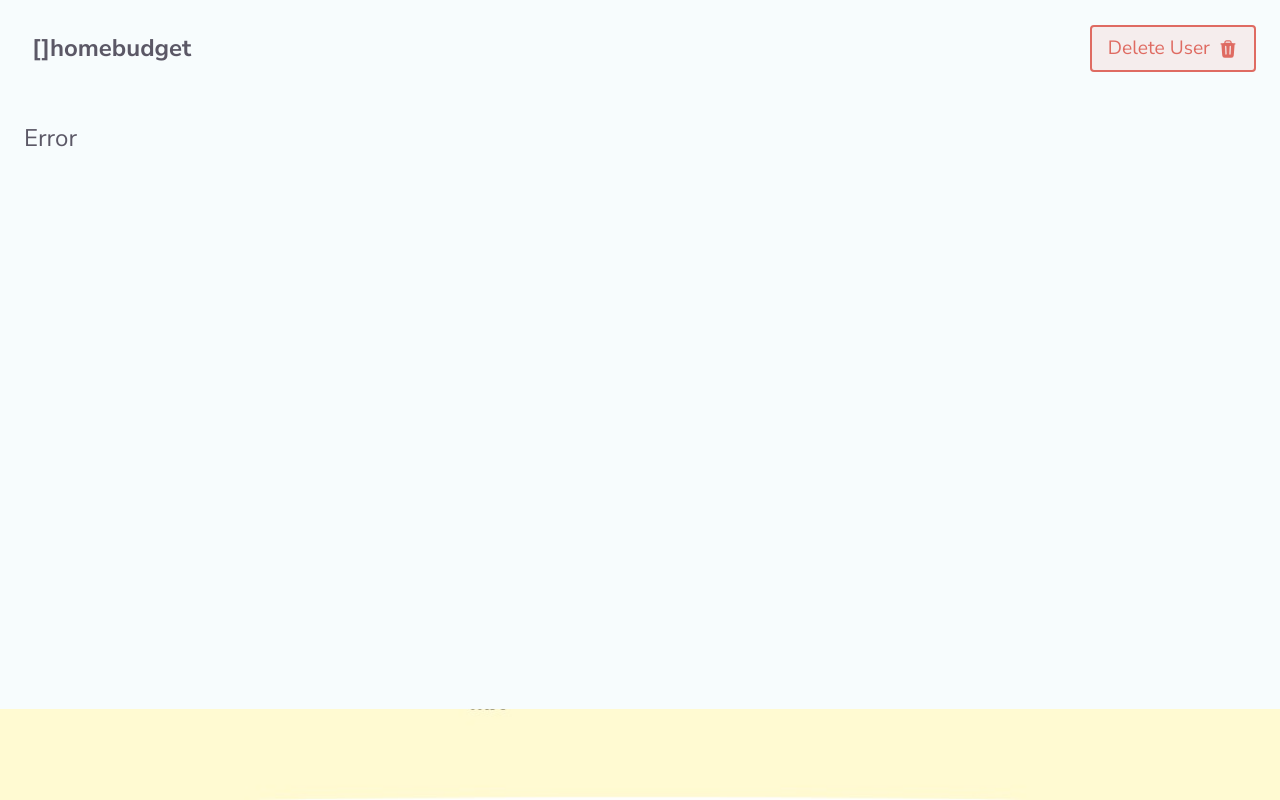
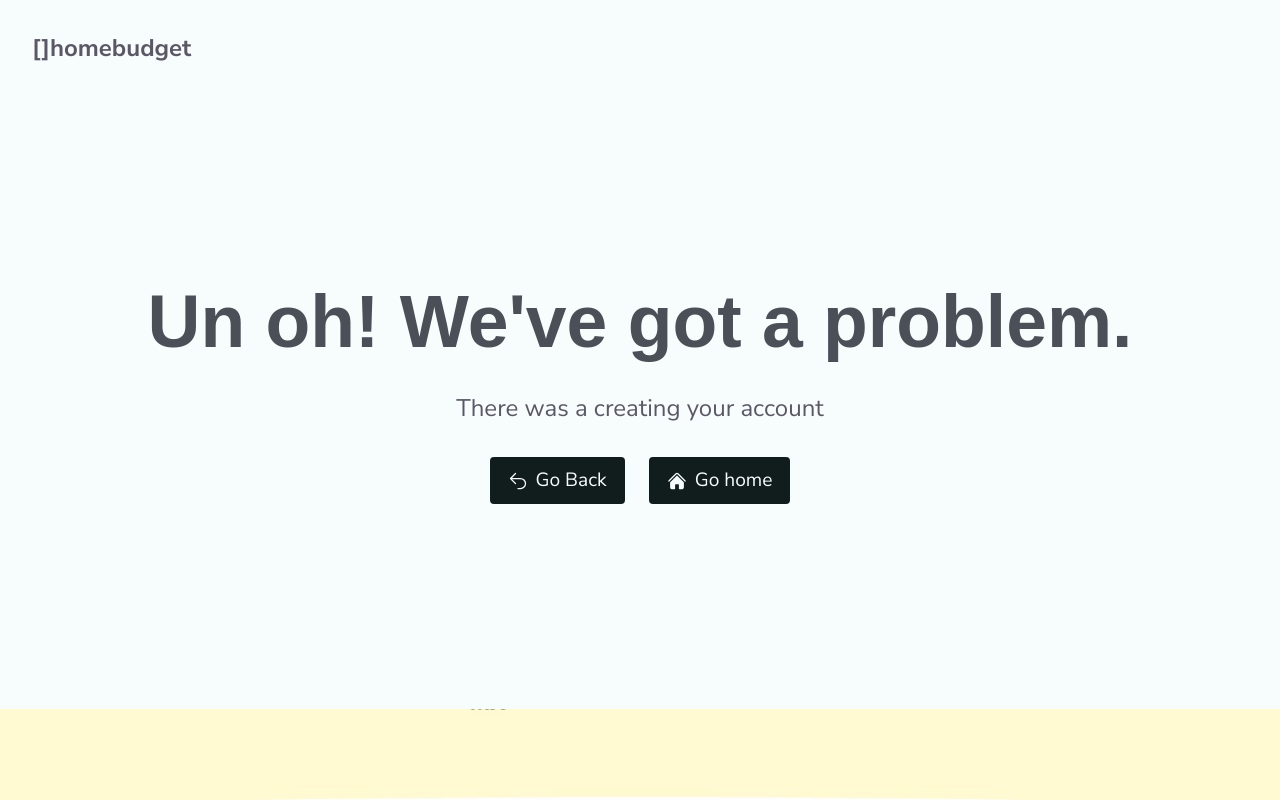
Before and after one commit to adenugbamichael/budget, a React (Vite) app: page / in a window 1280 px wide. Both pictures are taken after typing "Sample" into the empty fields and a click on the button "Create Account". Built offline with nearby package versions, Linux system fonts and the light colour scheme; a web font is replaced by a local one.

Commit message:
Custom error page

```diff
--- a/src/pages/Dashboard.jsx
+++ b/src/pages/Dashboard.jsx
@@ -5,6 +5,9 @@
 import { fetchData } from "../helpers"
 // components
 import Intro from "../components/Intro"
+
+// library import
+import { toast } from "react-toastify"
 
 // loader
 export function dashboardLoader() {
@@ -16,7 +19,11 @@
 export async function dashboardAction({ request }) {
   const data = await request.formData()
   const formData = Object.fromEntries(data)
-  localStorage.setItem("userName", JSON.stringify(formData.userName))
+  try {
+    throw new Error("Ya done")
+  } catch (e) {
+    throw new Error("There was a creating your account")
+  }
 }
 
 const Dashboard = () => {
@@ -25,3 +32,6 @@
   return <>{userName ? <p> {userName}</p> : <Intro />}</>
 }
 export default Dashboard
+
+// localStorage.setItem("userName", JSON.stringify(formData.userName))
+// return toast.success(`Welcome, ${formData.userName}`)
--- a/src/pages/Error.jsx
+++ b/src/pages/Error.jsx
@@ -1,4 +1,25 @@
+/* eslint-disable react/no-unescaped-entities */
+import { ArrowUturnLeftIcon, HomeIcon } from "@heroicons/react/24/solid"
+import { Link, useNavigate, useRouteError } from "react-router-dom"
+
 const Error = () => {
-  return <div>Error</div>
+  const error = useRouteError()
+  const navigate = useNavigate()
+  return (
+    <div className='error'>
+      <h1>Un oh! We've got a problem.</h1>
+      <p>{error.message || error.statusText}</p>
+      <div className='flex-md'>
+        <button onClick={() => navigate(-1)} className='btn btn--dark'>
+          <ArrowUturnLeftIcon width={20} />
+          <span>Go Back</span>
+        </button>
+        <Link to='/' className='btn btn--dark'>
+          <HomeIcon width={20} />
+          <span>Go home</span>
+        </Link>
+      </div>
+    </div>
+  )
 }
 export default Error
```
